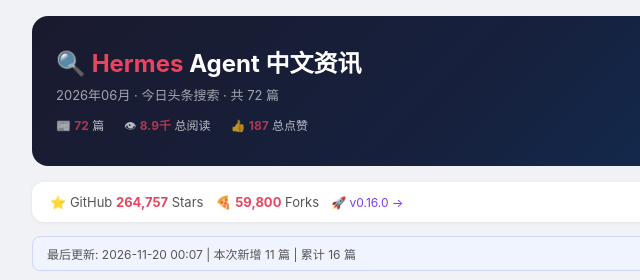
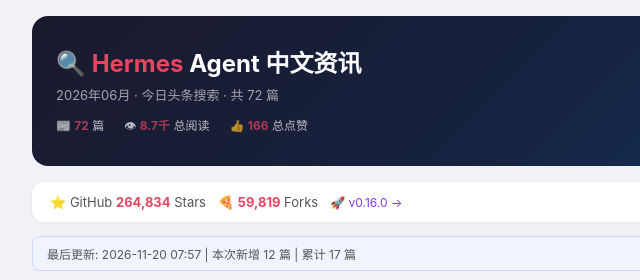
Before and after one commit to caesaryin2026/hermes-news, a plain HTML site: page hermes-news.html in a window 1280 px wide. Shown: the top 280 px of the page, 144-784 px from the left. Drawn offline with Linux system fonts and the light colour scheme.

Commit message:
🔄 News refresh 2026-11-20 07:57

```diff
--- a/hermes-news.html
+++ b/hermes-news.html
@@ -58,16 +58,16 @@ body{font-family:-apple-system,"PingFang SC","Microsoft YaHei",sans-serif;backgr
 <div class="hdr">
 <h1>&#128269; <span>Hermes</span> Agent 中文资讯</h1>
 <div class="sub">2026年06月 · 今日头条搜索 · 共 72 篇</div>
-<div class="s"><div>&#128240; <strong>72</strong> 篇</div><div>&#128065; <strong>8.9千</strong> 总阅读</div><div>&#128077; <strong>187</strong> 总点赞</div></div>
+<div class="s"><div>&#128240; <strong>72</strong> 篇</div><div>&#128065; <strong>8.7千</strong> 总阅读</div><div>&#128077; <strong>166</strong> 总点赞</div></div>
 </div>
 
 <div class="gh">
-<span class="g">&#11088; GitHub <strong>264,757</strong> Stars</span>
-<span class="g">&#127829; <strong>59,800</strong> Forks</span>
+<span class="g">&#11088; GitHub <strong>264,834</strong> Stars</span>
+<span class="g">&#127829; <strong>59,819</strong> Forks</span>
 <a href="https://github.com/NousResearch/hermes-agent/releases/tag/v2026.6.5" target="_blank">&#128640; v0.16.0 &rarr;</a>
 </div>
 
-<div class="refresh-info">最后更新: 2026-11-20 00:07 | 本次新增 11 篇 | 累计 16 篇</div>
+<div class="refresh-info">最后更新: 2026-11-20 07:57 | 本次新增 12 篇 | 累计 17 篇</div>
 
 <div class="tb">
 <span class="l">&#128204; 排序：</span>
```
Also changed, not shown: articles_cache.json (+1 -1 lines), index.html (+4 -4 lines).
